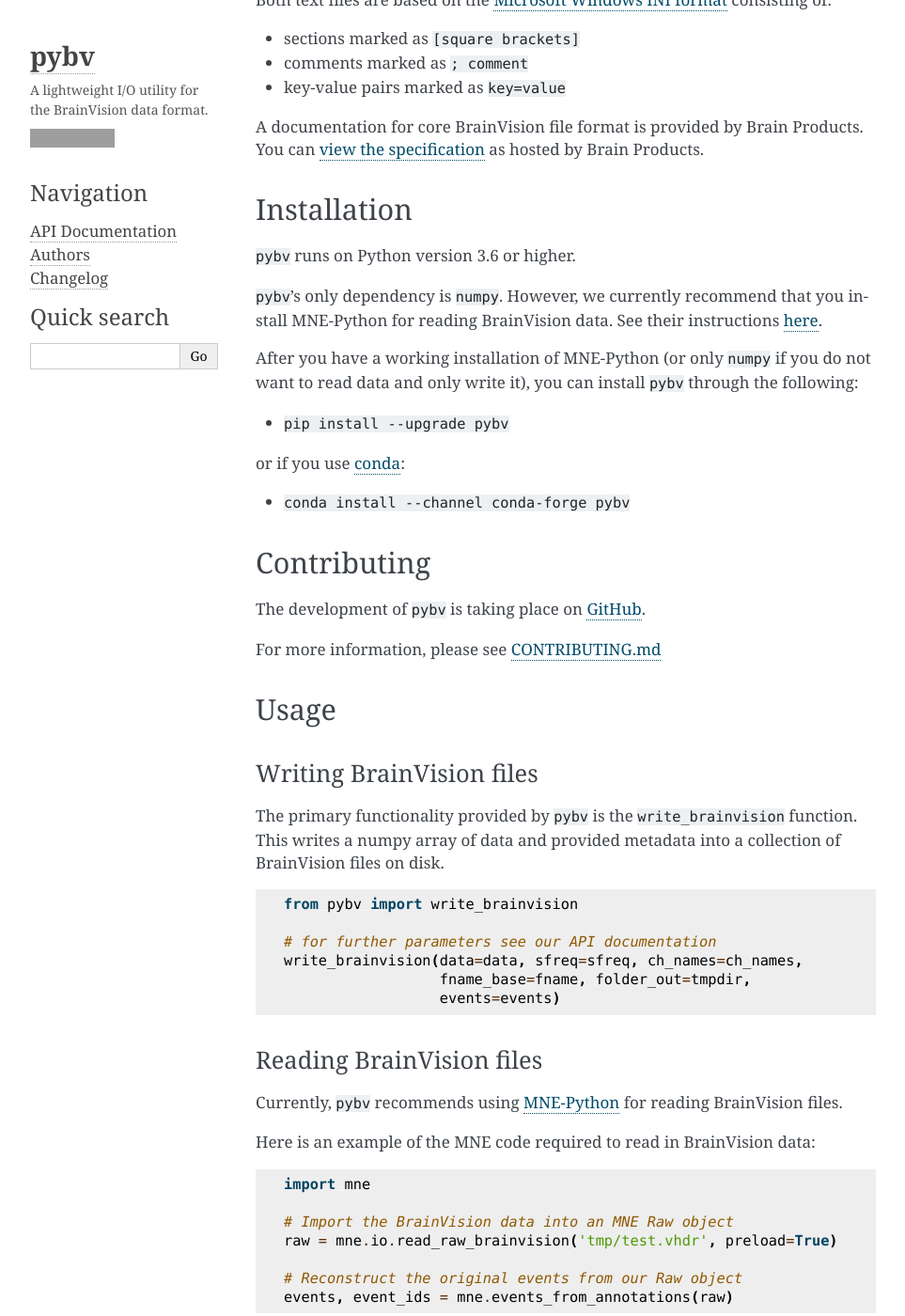
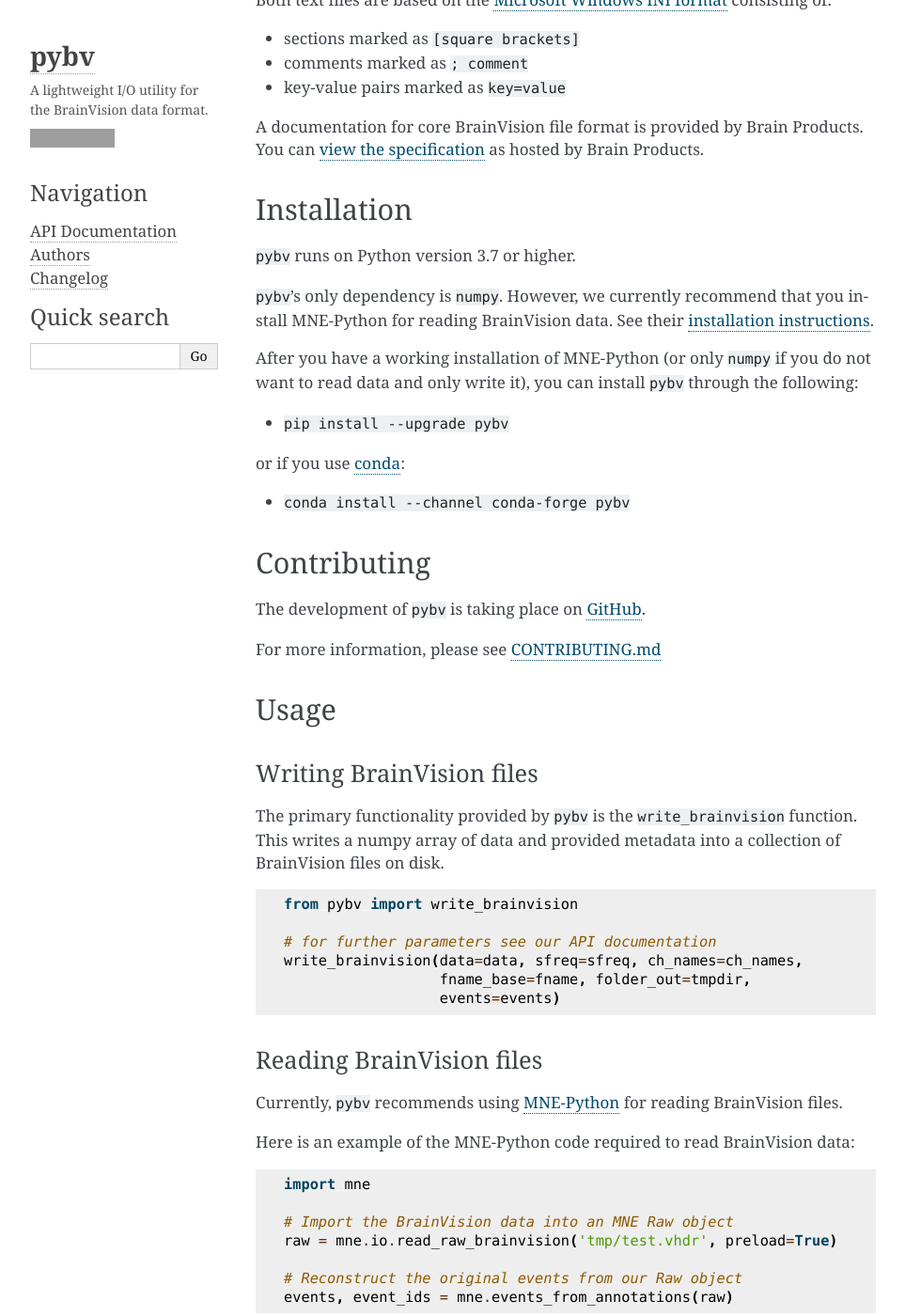
Before and after one commit to bids-standard/pybv, a Sphinx documentation site: the page built from docs/index.rst, in a window 1280 px wide and 1400 px high, scrolled down 672 px. Shown: the whole window at 94% size, without its empty margins (148-1111 px from the left). Built offline with Sphinx 7.4.7, drawn with Linux system fonts in a browser that asks for light colours; grey boxes are pictures that could not be loaded.

Commit message:
misc maintenance

```diff
--- a/README.rst
+++ b/README.rst
@@ -4,15 +4,15 @@
 
 .. image:: https://codecov.io/gh/bids-standard/pybv/branch/main/graph/badge.svg
    :target: https://codecov.io/gh/bids-standard/pybv
-   :alt: codecov
+   :alt: Codecov
 
 .. image:: https://badge.fury.io/py/pybv.svg
    :target: https://badge.fury.io/py/pybv
-   :alt: pypi version
+   :alt: PyPi version
 
 .. image:: https://img.shields.io/conda/vn/conda-forge/pybv.svg
    :target: https://anaconda.org/conda-forge/pybv
-   :alt: conda version
+   :alt: Conda version
 
 .. image:: https://readthedocs.org/projects/pybv/badge/?version=stable
    :target: https://pybv.readthedocs.io/en/stable/?badge=stable
@@ -24,8 +24,8 @@
 
 ``pybv`` is a lightweight exporter to the BrainVision data format.
 
-The BrainVision data format is a recommended data format
-for use in the `Brain Imaging Data Structure <https://bids.neuroimaging.io>`_.
+The BrainVision data format is a recommended data format for use in the
+`Brain Imaging Data Structure <https://bids.neuroimaging.io>`_.
 
 
 The documentation can be found under the following links:
@@ -36,10 +36,9 @@
 About the BrainVision data format
 =================================
 
-BrainVision is the name of a file format commonly used for storing
-electrophysiology data. Originally, it was put forward by the
-company `Brain Products <https://www.brainproducts.com>`_, however the
-simplicity of the format has allowed for a diversity of tools reading from and
+BrainVision is the name of a file format commonly used for storing electrophysiology data.
+Originally, it was put forward by the company `Brain Products <https://www.brainproducts.com>`_,
+however the simplicity of the format has allowed for a diversity of tools reading from and
 writing to the format.
 
 The format consists of three separate files:
@@ -65,11 +64,11 @@
 Installation
 ============
 
-``pybv`` runs on Python version 3.6 or higher.
+``pybv`` runs on Python version 3.7 or higher.
 
-``pybv``'s only dependency is ``numpy``. However, we currently recommend that
-you install MNE-Python for reading BrainVision data. See their instructions
-`here <https://mne.tools/stable/install/index.html>`_.
+``pybv``'s only dependency is ``numpy``.
+However, we currently recommend that you install MNE-Python for reading BrainVision data.
+See their `installation instructions <https://mne.tools/stable/install/index.html>`_.
 
 After you have a working installation of MNE-Python (or only ``numpy`` if you
 do not want to read data and only write it), you can install ``pybv`` through
@@ -115,7 +114,7 @@
 Currently, ``pybv`` recommends using `MNE-Python <https://mne.tools>`_
 for reading BrainVision files.
 
-Here is an example of the MNE code required to read in BrainVision data:
+Here is an example of the MNE-Python code required to read BrainVision data:
 
 .. code-block:: python
 
--- a/docs/api.rst
+++ b/docs/api.rst
@@ -4,7 +4,7 @@
 API Documentation
 =================
 
-Here we list the Application Programming Interface (API) for pybv.
+Here we list the Application Programming Interface (API) for ``pybv``.
 
 pybv (:py:mod:`pybv`)
 =====================
--- a/docs/requirements-rtd.txt
+++ b/docs/requirements-rtd.txt
@@ -1,2 +1 @@
--r ../requirements.txt
 -r ../requirements-dev.txt
--- a/pybv/__init__.py
+++ b/pybv/__init__.py
@@ -8,7 +8,7 @@
 #          Clemens Brunner <clemens.brunner@gmail.com>
 #          Richard Höchenberger <richard.hoechenberger@gmail.com>
 #
-# License: BSD (3-clause)
+# License: BSD-3-Clause
 
 __version__ = '0.6.0.dev0'
 from .io import write_brainvision  # noqa: F401
--- a/requirements-dev.txt
+++ b/requirements-dev.txt
@@ -1,3 +1,5 @@
+numpy>=1.16.0
+mne
 check-manifest
 pytest
 pytest-cov
--- a/requirements.txt
+++ /dev/null
@@ -1,2 +0,0 @@
-numpy>=1.15.4
-mne
```
Also changed, not shown: setup.py (+4 -5 lines), .github/CONTRIBUTING.md, 8 other files.
